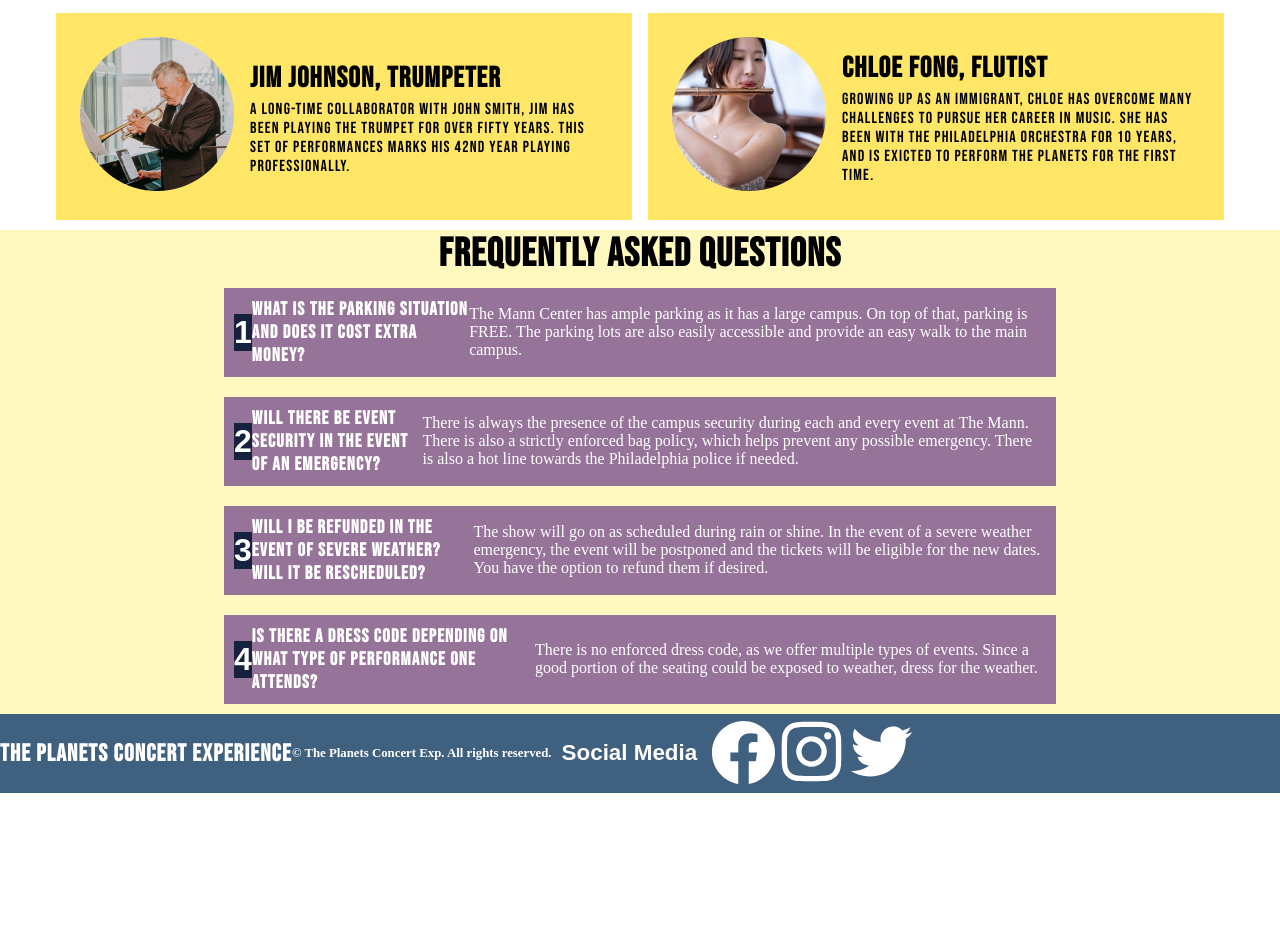
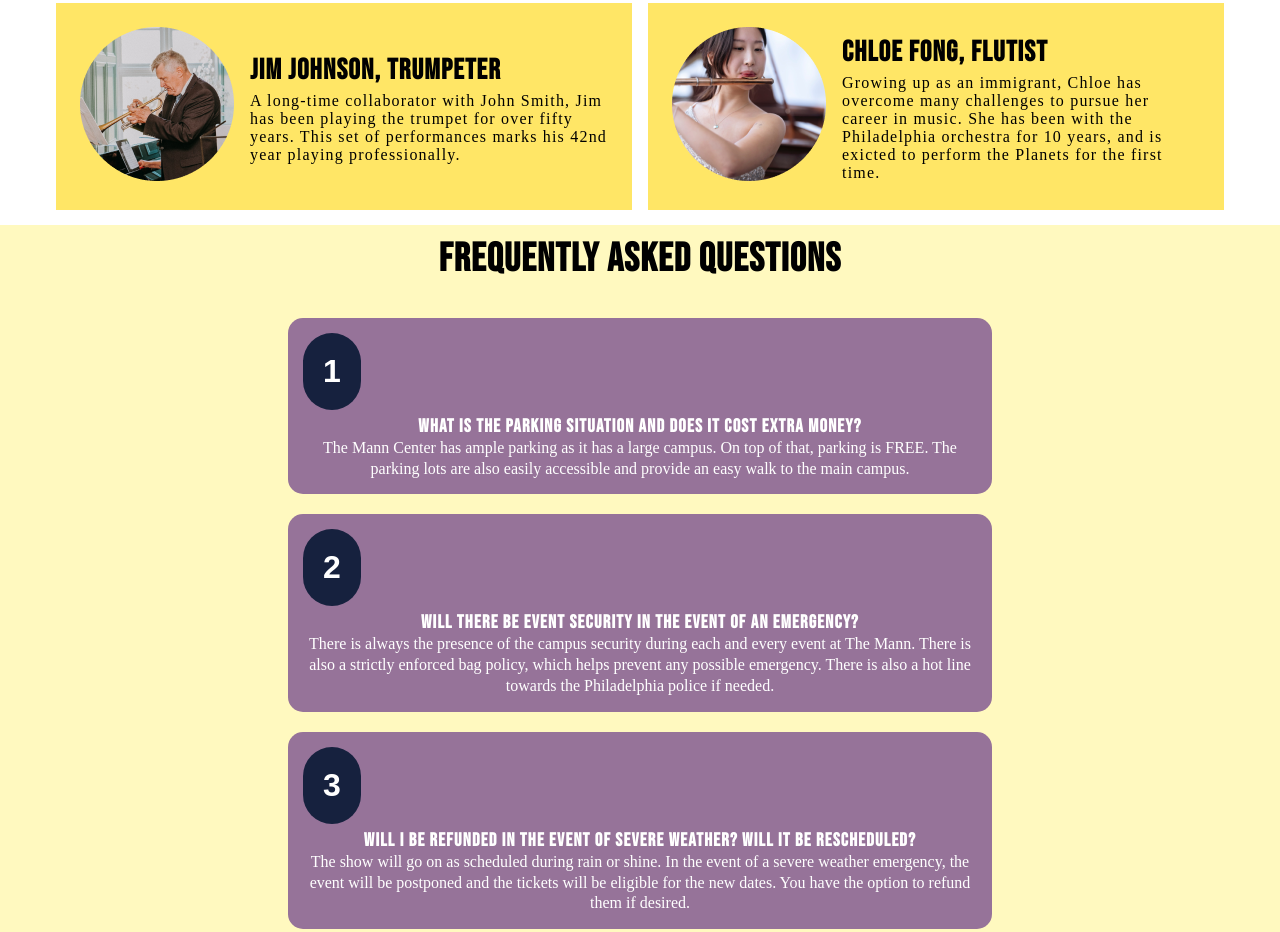
Before and after one commit to swoolard42/event-project, a plain HTML site: page index.html in a window 1280 px wide. Shown: the part 2943-3875 px from the top of the page. Before the commit the page ends 3736 px from the top, so only its background shows below. Drawn offline with Linux system fonts and the light colour scheme; a web font is replaced by a local one.

Commit message:
faq card css

```diff
--- a/style.css
+++ b/style.css
@@ -290,7 +290,7 @@ nav a:hover {
   font-family: 'Bebas Neue', sans-serif;
   font-size: 2.5em;
   letter-spacing: 1.2px;
-  margin: 20px;
+  margin: 15px;
   text-align: center;
 }
 
@@ -409,6 +409,11 @@ nav a:hover {
   text-align: center;
 }
 
+.performers p {
+  font-family: 'HeadlandOne', serif;
+  font-size: 16px;
+}
+
 /* .perform-card-1 h3 {
   font-family: 'Bebas Neue', sans-serif;
   letter-spacing: 1.2px;
@@ -508,132 +513,84 @@ nav a:hover {
 
 .faq {
   background:#FFF9BF;
-  margin-top: 10px;
+  margin-top: 5px;
 }
 
 .faq-cards {
   display: flex;
-  flex-direction: column;
-flex-basis: auto;
-flex-wrap: wrap;
+  flex-wrap: wrap;
+  justify-content: center;
 }
 
 .faq h1 {
   font-family: 'Bebas Neue', sans-serif;
   letter-spacing: 1.2px;
   font-size: 2.5em;
+  margin: 15px;
+  padding: 10px;
   text-align: center;
 }
 
-.faq-card-1 h2 {
+.faq h2 {
   font-family: 'Inria Sans', sans-serif;
   font-size: 2em;
+  text-align: center;
+  width: fit-content;
+  border-radius: 30px;
   color: white;
   background: #16213E;
+  padding: 20px;
 }
 
-.faq-card-2 h2 {
-  font-family: 'Inria Sans', sans-serif;
-  font-size: 2em;
+.faq h3 {
+  font-family: 'Bebas Neue', sans-serif;
+  letter-spacing: 1.2px;
+  margin-top: 5px;
+
   color: white;
-  background: #16213E;
+  text-align: center;
 }
 
-.faq-card-3 h2 {
-  font-family: 'Inria Sans', sans-serif;
-  font-size: 2em;
-  color: white;
-  background: #16213E;
-}
-
-.faq-card-4 h2 {
-  font-family: 'Inria Sans', sans-serif;
-  font-size: 2em;
-  color: white;
-  background: #16213E;
-}
-
-.faq-card-1 h3 {
-  font-family: 'Bebas Neue', sans-serif;
-  letter-spacing: 1.2px;
-  color: white;
-}
-
-.faq-card-2 h3 {
-  font-family: 'Bebas Neue', sans-serif;
-  letter-spacing: 1.2px;
-  color: white;
-}
-
-.faq-card-3 h3 {
-  font-family: 'Bebas Neue', sans-serif;
-  letter-spacing: 1.2px;
-  color: white;
-}
-
-.faq-card-4 h3 {
-  font-family: 'Bebas Neue', sans-serif;
-  letter-spacing: 1.2px;
-  color: white;
-}
-
-.faq-card-1 p {
+.faq p {
   font-family: 'HeadlandOne', serif;
   color: white;
-}
-
-.faq-card-2 p {
-  font-family: 'HeadlandOne', serif;
-  color: white;
-}
-
-.faq-card-3 p {
-  font-family: 'HeadlandOne', serif;
-  color: white;
-}
-
-.faq-card-4 p {
-  font-family: 'HeadlandOne', serif;
-  color: white;
+  line-height: 1.3em;
+  text-align: center;
 }
 
 .faq-card-1 {
   background: #967399;
-  padding: 10px;
-  margin: 10px auto;
-  display: flex;
-  align-items: center;
-  width: 65%;
+  border-radius: 15px;
+  padding: 15px;
+  margin: 10px;
+  width: 55%;
   height: 60%;
 }
 
 .faq-card-2 {
   background: #967399;
-  padding: 10px;
-  margin: 10px auto;
-  display: flex;
-  align-items: center;
-  width: 65%;
+  border-radius: 15px;
+  padding: 15px;
+  margin: 10px;
+  width: 55%;
   height: 60%;
 }
 
 .faq-card-3 {
   background: #967399;
-  padding: 10px;
-  margin: 10px auto;
-  display: flex;
-  align-items: center;
-  width: 65%;
+  border-radius: 15px;
+  padding: 15px;
+  margin: 10px;
+  width: 55%;
   height: 60%;
 }
 
 .faq-card-4 {
   background: #967399;
-  padding: 10px;
-  margin: 10px auto;
-  display: flex;
-  align-items: center;
-  width: 65%;
+  border-radius: 15px;
+  padding: 15px;
+  margin: 10px;
+  width: 55%;
   height: 60%;
 }
 
```
